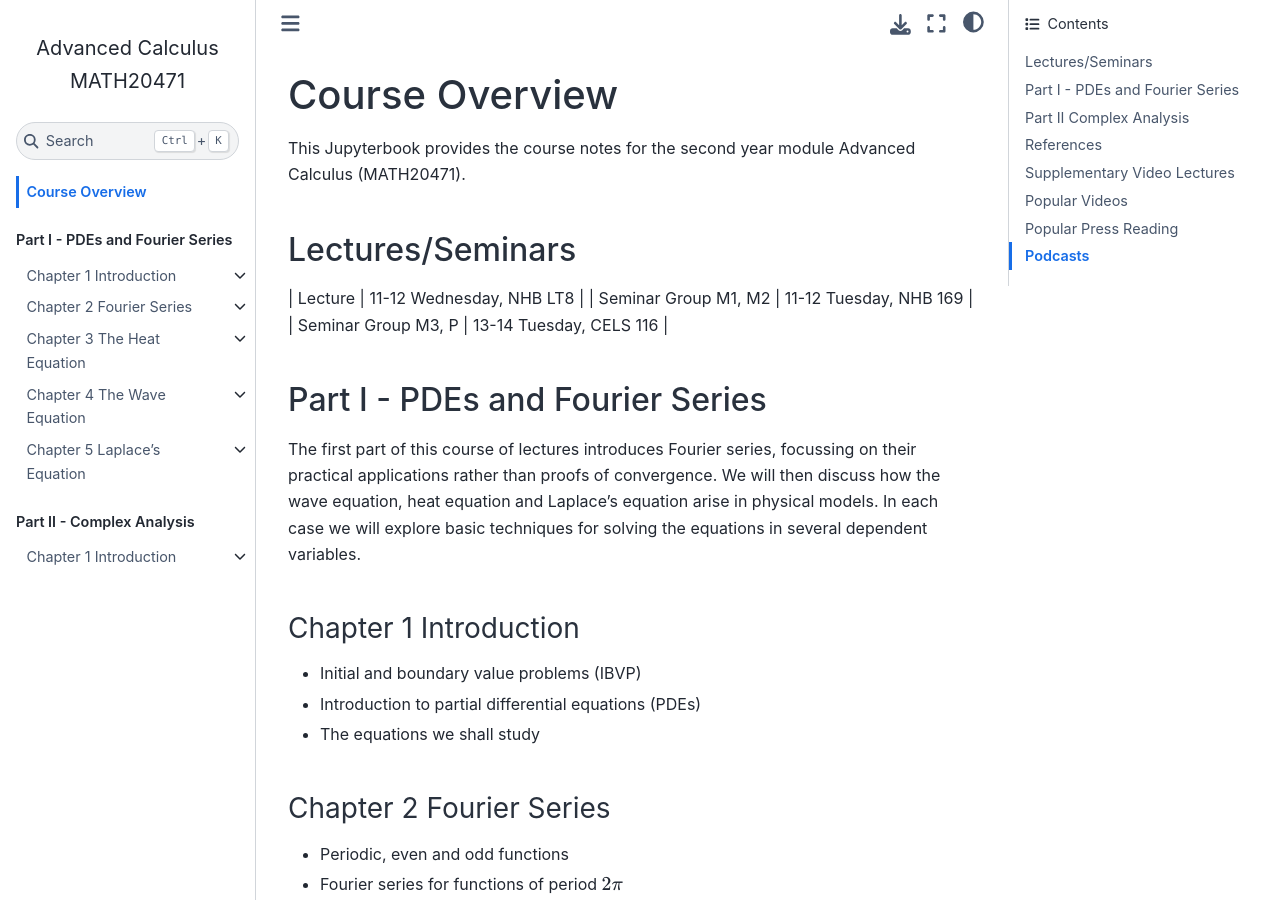
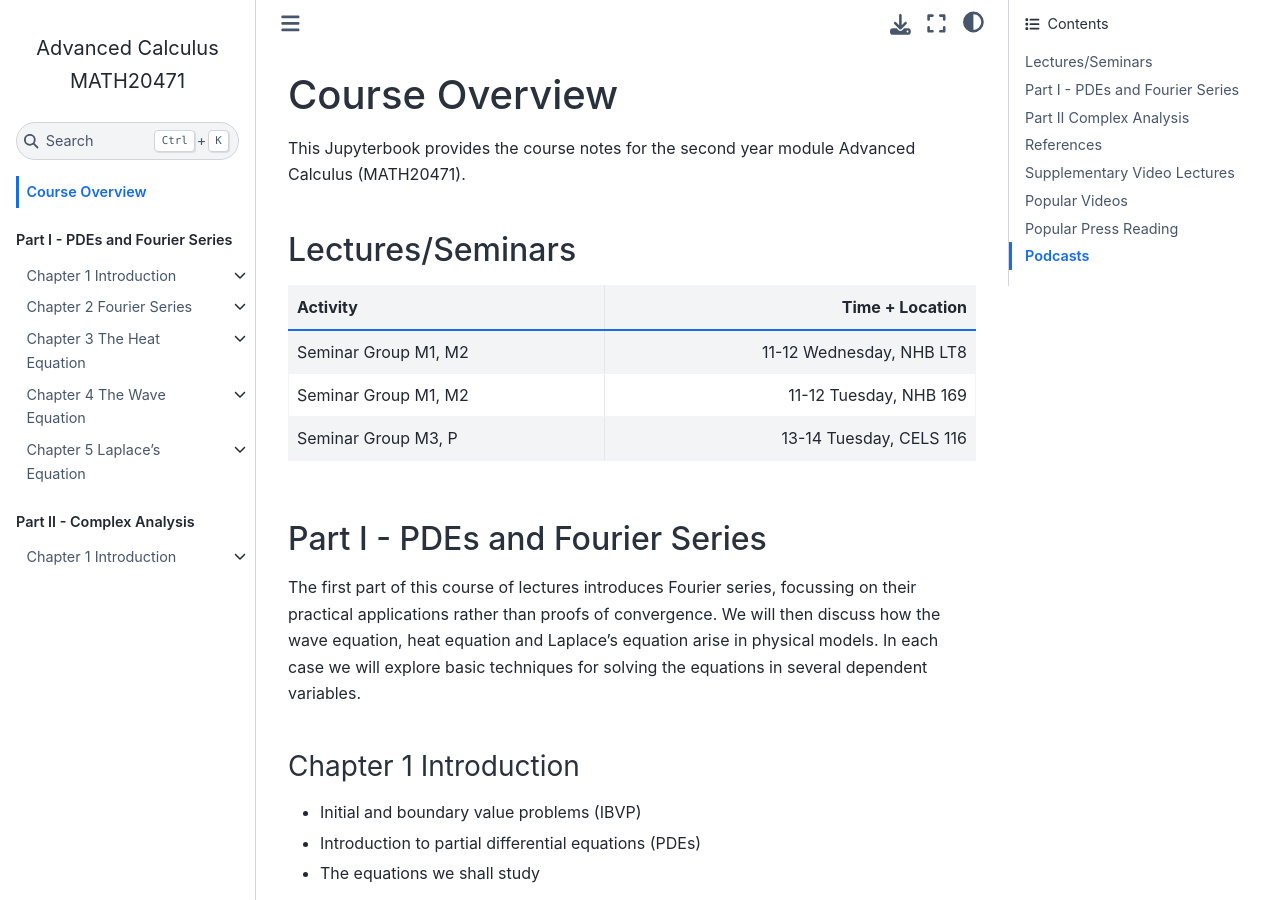
Before and after one commit to jjcrofts77/Advanced-Calculus-MATH20471, a Jupyter Book: the page built from intro.md, in a window 1280 px wide and 900 px high. Built offline with Jupyter Book 1.0.4 settings and Sphinx 7.4.7 and the Sphinx Book theme 1.1.4, drawn with Linux system fonts in a browser that asks for light colours.

Commit message:
Update intro.md

```diff
--- a/intro.md
+++ b/intro.md
@@ -5,7 +5,9 @@ This Jupyterbook provides the course notes for the second year module Advanced C
 
 ### Lectures/Seminars
 
-| Lecture   | 11-12 Wednesday, NHB LT8  |
+|  Activity  | Time + Location |
+| :--- | ---: |
+| Seminar Group M1, M2    | 11-12 Wednesday, NHB LT8     |
 | Seminar Group M1, M2    | 11-12 Tuesday, NHB 169    |
 | Seminar Group M3, P    | 13-14 Tuesday, CELS 116    |
 
```
